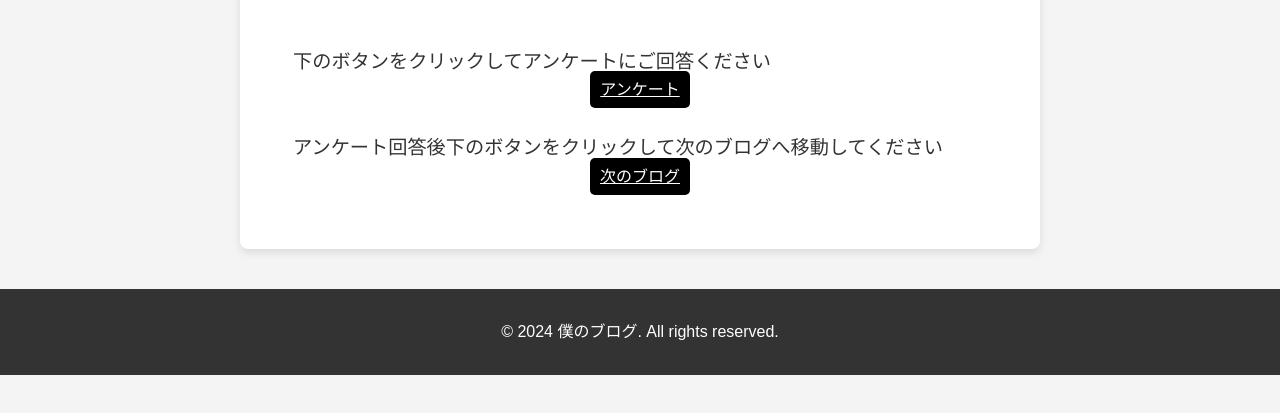
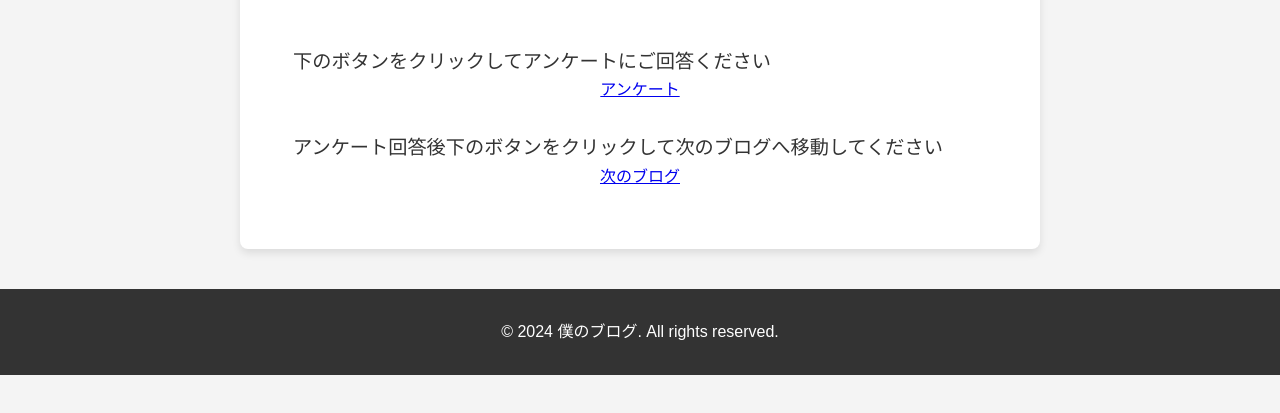
Before and after one commit to GOD-cp/blog6.io, a plain HTML site: page index.html in a window 1280 px wide. Shown: the part 3456-3869 px from the top of the page. Drawn offline with Linux system fonts and the light colour scheme.

Commit message:
Update index.html

```diff
--- a/index.html
+++ b/index.html
@@ -156,10 +156,10 @@
 
              <div class="image-container">
                 <p class="image-caption">下のボタンをクリックしてアンケートにご回答ください </p>
-                <a href="https://forms.gle/sktYQg465FAUfVW19" class="button">アンケート</a>
+                <a href="https://forms.gle/sktYQg465FAUfVW19" class="button1">アンケート</a>
                 <div class="image-container">
                 <p class="image-caption">アンケート回答後下のボタンをクリックして次のブログへ移動してください</p>
-                <a href="https://god-cp.github.io/blog7.io/index.html" class="button">次のブログ</a>
+                <a href="https://god-cp.github.io/blog7.io/index.html" class="button1">次のブログ</a>
 
 
         </section>
```
